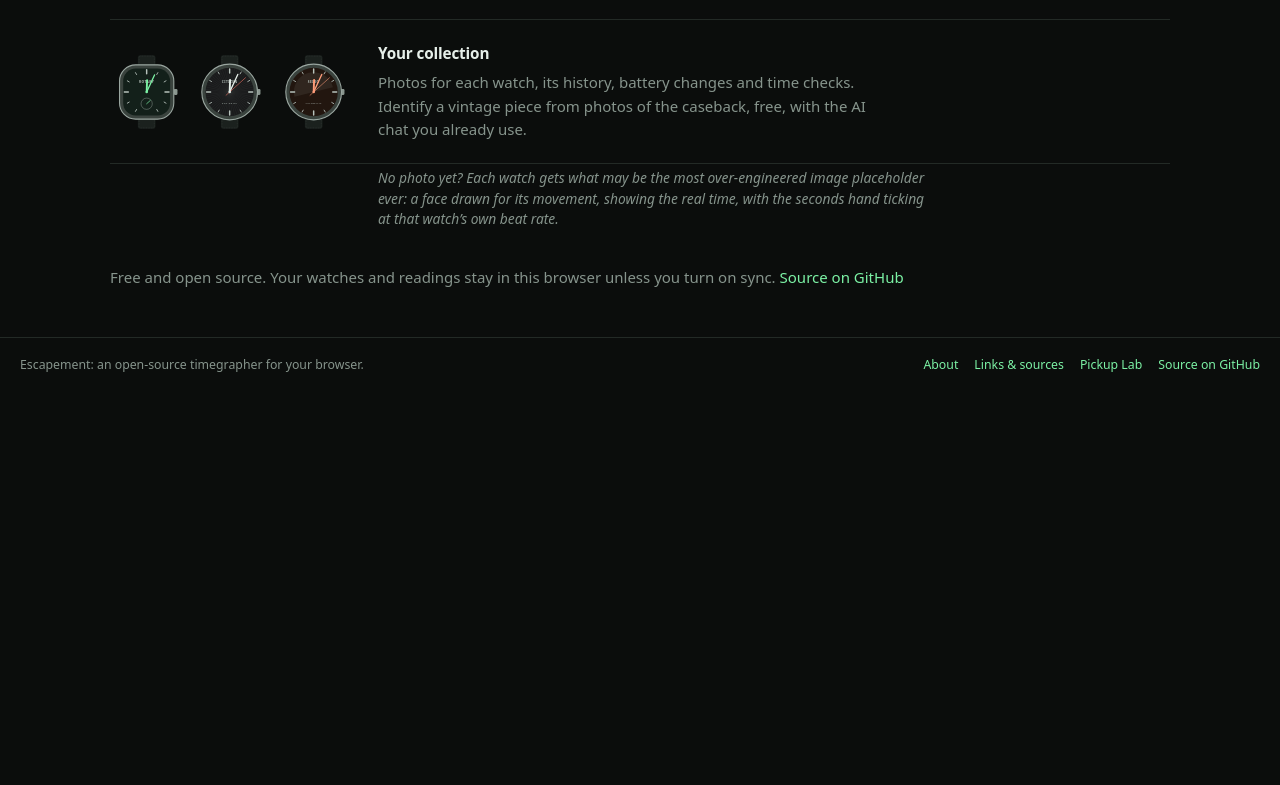
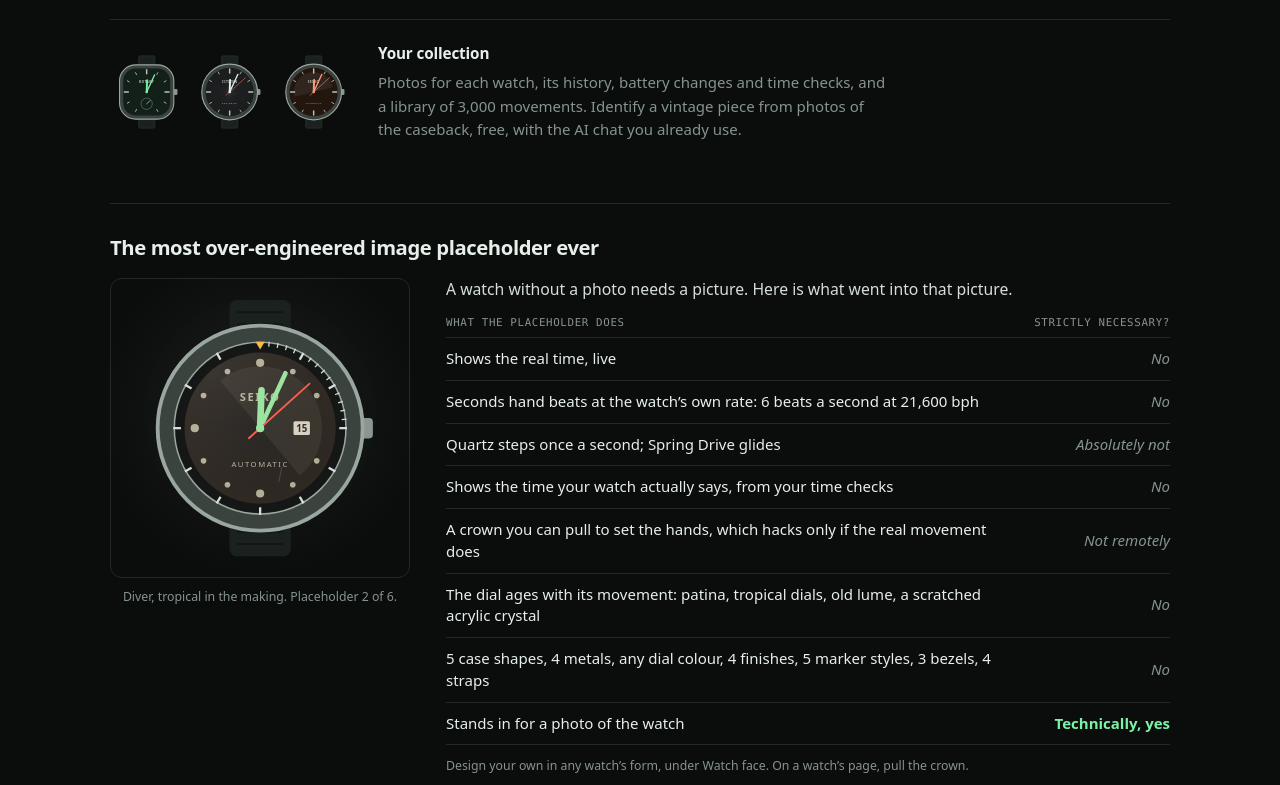
Before and after one commit to charlfourie/escapement, a website built with Vite: page index.html in a window 1280 px wide. Shown: the part 1209-1994 px from the top of the page. Before the commit the page ends 1601 px from the top, so only its background shows below. Built offline with nearby package versions, Linux system fonts and the light colour scheme; files whose address does not match are found by name.

Commit message:
Make more of the over-engineered placeholder
About page: a section of its own, with a drawn face that redesigns
itself every few seconds (six placeholders, still on reduced motion)
beside a spec sheet of everything it does and whether that was strictly
necessary. Replaces the one-line aside.

README: the placeholder moves out of "Your collection" into its own
section, with the self-redesigning GIF, the same spec sheet, and the
designer, watch time, crown and ageing told as escalating features.
Linked from the intro and the section index.

Co-Authored-By: Claude Opus 5.5 <noreply@anthropic.com>
Claude-Session: https://claude.ai/code/session_01LEmFcsQQ7HA1hsRdybZVDb

```diff
--- a/src/styles.css
+++ b/src/styles.css
@@ -369,8 +369,6 @@ canvas.wave { width: 100%; height: 150px; display: block; background: var(--bg);
 .welcome-faces { display: flex; gap: 10px; }
 .welcome-faces .watch-art { width: 74px; height: 74px; }
 .welcome-foot { margin: 36px 0 8px; }
-.welcome-aside { margin: 4px 0 0 268px; font-size: 0.92rem; font-style: italic; max-width: 40em; }
-@media (max-width: 760px) { .welcome-aside { margin-left: 0; } }
 @media (max-width: 760px) {
   .welcome-hero { grid-template-columns: 1fr; padding-top: 4px; }
   .welcome-hero-art-wrap { order: -1; }
@@ -524,3 +522,20 @@ canvas.wave { width: 100%; height: 150px; display: block; background: var(--bg);
 @media (prefers-reduced-motion: reduce) { .watch-art .wa-crown { transition: none; } }
 @media (max-width: 640px) { .face-clock { width: 100%; max-width: 320px; } .face-clock .thumb.large { width: 140px; } }
 .fd-note { margin: -4px 0 6px; }
+
+/* ---------- welcome: the over-engineered placeholder ---------- */
+.ott { display: grid; grid-template-columns: 300px minmax(0, 1fr); gap: 36px; align-items: start; }
+.ott-show { position: sticky; top: 80px; text-align: center; }
+.ott-stage { aspect-ratio: 1; border: 1px solid var(--line); border-radius: var(--radius); background: radial-gradient(circle at 50% 45%, color-mix(in srgb, var(--panel) 70%, var(--text) 6%), var(--bg) 75%); display: grid; place-items: center; }
+.ott-stage .watch-art { width: 86%; height: 86%; animation: ott-in 0.45s ease; }
+@keyframes ott-in { from { opacity: 0; transform: scale(0.96); } to { opacity: 1; transform: none; } }
+@media (prefers-reduced-motion: reduce) { .ott-stage .watch-art { animation: none; } }
+.ott-label { margin: 10px 0 0; min-height: 2.6em; }
+.ott-intro { font-size: 1.05rem; margin: 0 0 14px; color: color-mix(in srgb, var(--text) 82%, var(--muted)); }
+.ott-table { width: 100%; border-collapse: collapse; margin-bottom: 12px; }
+.ott-table th { text-align: left; font: 500 0.72rem var(--mono); color: var(--muted); text-transform: uppercase; letter-spacing: 0.06em; padding: 0 0 8px; border-bottom: 1px solid var(--line); }
+.ott-table th:last-child, .ott-table td:last-child { text-align: right; white-space: nowrap; padding-left: 16px; }
+.ott-table td { padding: 10px 0; border-bottom: 1px solid var(--line); line-height: 1.45; }
+.ott-no { color: var(--muted); font-style: italic; }
+.ott-yes { color: var(--accent); font-weight: 600; }
+@media (max-width: 760px) { .ott { grid-template-columns: 1fr; } .ott-show { position: static; max-width: 280px; margin: 0 auto; } }
--- a/src/views/welcome.ts
+++ b/src/views/welcome.ts
@@ -8,7 +8,7 @@ import { blankWatch, type Watch } from '../db';
 import { savePrefs } from '../prefs';
 import { liveFace, reducedMotion } from '../ui/ticker';
 import { h, svg } from '../util/dom';
-import { watchArt } from './watch-art';
+import { resolveFace, watchArt, type FaceDesign } from './watch-art';
 
 export const WELCOMED_KEY = 'escapement:welcomed';
 
@@ -119,6 +119,64 @@ const mini = {
   },
 };
 
+/** Placeholders, overdone: a face that keeps redesigning itself, and its spec sheet. */
+const SHOWCASE: Array<{ w: Partial<Watch>; d: Partial<FaceDesign>; label: string }> = [
+  { w: { brand: 'Rotary', movementType: 'manual', bph: 21600 }, d: { shape: 'round', metal: 'gold', dial: '#e9e4d8', markers: 'arabic', seconds: 'small', hands: '#111111', secondsColour: '#111111', strap: 'leather', strapColour: '#5a3a22', patina: 'heavy' }, label: 'Gold, small seconds, well worn' },
+  { w: { brand: 'Seiko', movementType: 'automatic', bph: 21600 }, d: { shape: 'round', metal: 'steel', dial: '#1a1b1c', markers: 'dots', bezel: 'dive', strap: 'rubber', secondsColour: '#ff5a4a', date: true, patina: 'light' }, label: 'Diver, tropical in the making' },
+  { w: { brand: 'Hamilton', movementType: 'manual', bph: 18000 }, d: { shape: 'tank', metal: 'rose', dial: '#e9e4d8', markers: 'roman', hands: '#1b2a4a', seconds: 'none', strap: 'leather', strapColour: '#203247', patina: 'none' }, label: 'Rectangular, rose gold, Roman' },
+  { w: { brand: 'Citizen', movementType: 'solar' }, d: { shape: 'cushion', metal: 'black', dial: '#14472f', texture: 'sunburst', bezel: 'coin', strap: 'nato', strapColour: '#2e3b2c', secondsColour: '#f5b84a', text: 'ECO-DRIVE', patina: 'none' }, label: 'Cushion, sunburst, steps like quartz' },
+  { w: { brand: 'Escapement', movementType: 'automatic', bph: 28800 }, d: { shape: 'octagon', metal: 'steel', dial: '#1d3a5f', texture: 'linen', markers: 'batons', strap: 'bracelet', powerReserve: true, secondsColour: '#7cf2a5', patina: 'none' }, label: 'Octagonal, linen, 8 beats a second' },
+  { w: { brand: 'Grand', movementType: 'spring-drive' }, d: { shape: 'tonneau', metal: 'steel', dial: '#b9bec2', texture: 'plain', markers: 'batons', strap: 'leather', strapColour: '#1b211e', text: 'SPRING DRIVE', powerReserve: true, patina: 'none' }, label: 'Tonneau, gliding seconds' },
+];
+
+const OVERKILL: Array<[string, string]> = [
+  ['Shows the real time, live', 'No'],
+  ['Seconds hand beats at the watch’s own rate: 6 beats a second at 21,600 bph', 'No'],
+  ['Quartz steps once a second; Spring Drive glides', 'Absolutely not'],
+  ['Shows the time your watch actually says, from your time checks', 'No'],
+  ['A crown you can pull to set the hands, which hacks only if the real movement does', 'Not remotely'],
+  ['The dial ages with its movement: patina, tropical dials, old lume, a scratched acrylic crystal', 'No'],
+  ['5 case shapes, 4 metals, any dial colour, 4 finishes, 5 marker styles, 3 bezels, 4 straps', 'No'],
+  ['Stands in for a photo of the watch', 'Technically, yes'],
+];
+
+function overkill(): HTMLElement {
+  const stage = h('div', { class: 'ott-stage' });
+  const label = h('p', { class: 'ott-label small muted' });
+  let i = 0;
+  const show = () => {
+    const s = SHOWCASE[i];
+    const w = demoWatch({ id: `ott-${i}`, ...s.w });
+    stage.replaceChildren(watchArt(w, { design: { ...resolveFace(w), ...s.d } }));
+    label.textContent = `${s.label}. Placeholder ${i + 1} of ${SHOWCASE.length}.`;
+  };
+  show();
+  if (!reducedMotion()) {
+    const timer = window.setInterval(() => {
+      if (!stage.isConnected) return window.clearInterval(timer);
+      i = (i + 1) % SHOWCASE.length;
+      show();
+    }, 2800);
+  }
+  return h(
+    'div',
+    { class: 'ott' },
+    h('div', { class: 'ott-show' }, stage, label),
+    h(
+      'div',
+      { class: 'ott-spec' },
+      h('p', { class: 'ott-intro' }, 'A watch without a photo needs a picture. Here is what went into that picture.'),
+      h(
+        'table',
+        { class: 'ott-table' },
+        h('thead', null, h('tr', null, h('th', null, 'What the placeholder does'), h('th', null, 'Strictly necessary?'))),
+        h('tbody', null, OVERKILL.map(([what, verdict]) => h('tr', null, h('td', null, what), h('td', { class: verdict.startsWith('Technically') ? 'ott-yes' : 'ott-no' }, verdict)))),
+      ),
+      h('p', { class: 'small muted' }, 'Design your own in any watch’s form, under Watch face. On a watch’s page, pull the crown.'),
+    ),
+  );
+}
+
 export function welcomeView(root: HTMLElement): void {
   try {
     localStorage.setItem(WELCOMED_KEY, '1');
@@ -188,13 +246,11 @@ export function welcomeView(root: HTMLElement): void {
         { class: 'welcome-features' },
         section('Mechanical watches', 'Rate in seconds a day, beat error and amplitude, live as it listens. The six-position test turns the watch through dial up, dial down and four crown positions for the full picture.', mini.trace()),
         section('Quartz watches', 'The seconds hand’s motor clicks once a second. Timed for ten minutes against internet time, that gives the rate in seconds a month, and a low battery shows up as 2-second steps.', mini.quartz()),
-        section('Your collection', 'Photos for each watch, its history, battery changes and time checks. Identify a vintage piece from photos of the caseback, free, with the AI chat you already use.', faces),
-        h(
-          'p',
-          { class: 'welcome-aside muted' },
-          'No photo yet? Each watch gets what may be the most over-engineered image placeholder ever: a face drawn for its movement, showing the real time, with the seconds hand ticking at that watch’s own beat rate.',
-        ),
+        section('Your collection', 'Photos for each watch, its history, battery changes and time checks, and a library of 3,000 movements. Identify a vintage piece from photos of the caseback, free, with the AI chat you already use.', faces),
       ),
+
+      h('h2', { class: 'welcome-h2' }, 'The most over-engineered image placeholder ever'),
+      overkill(),
 
       h(
         'p',
```
Also changed, not shown: README.md, docs/media/placeholders.gif (added).
